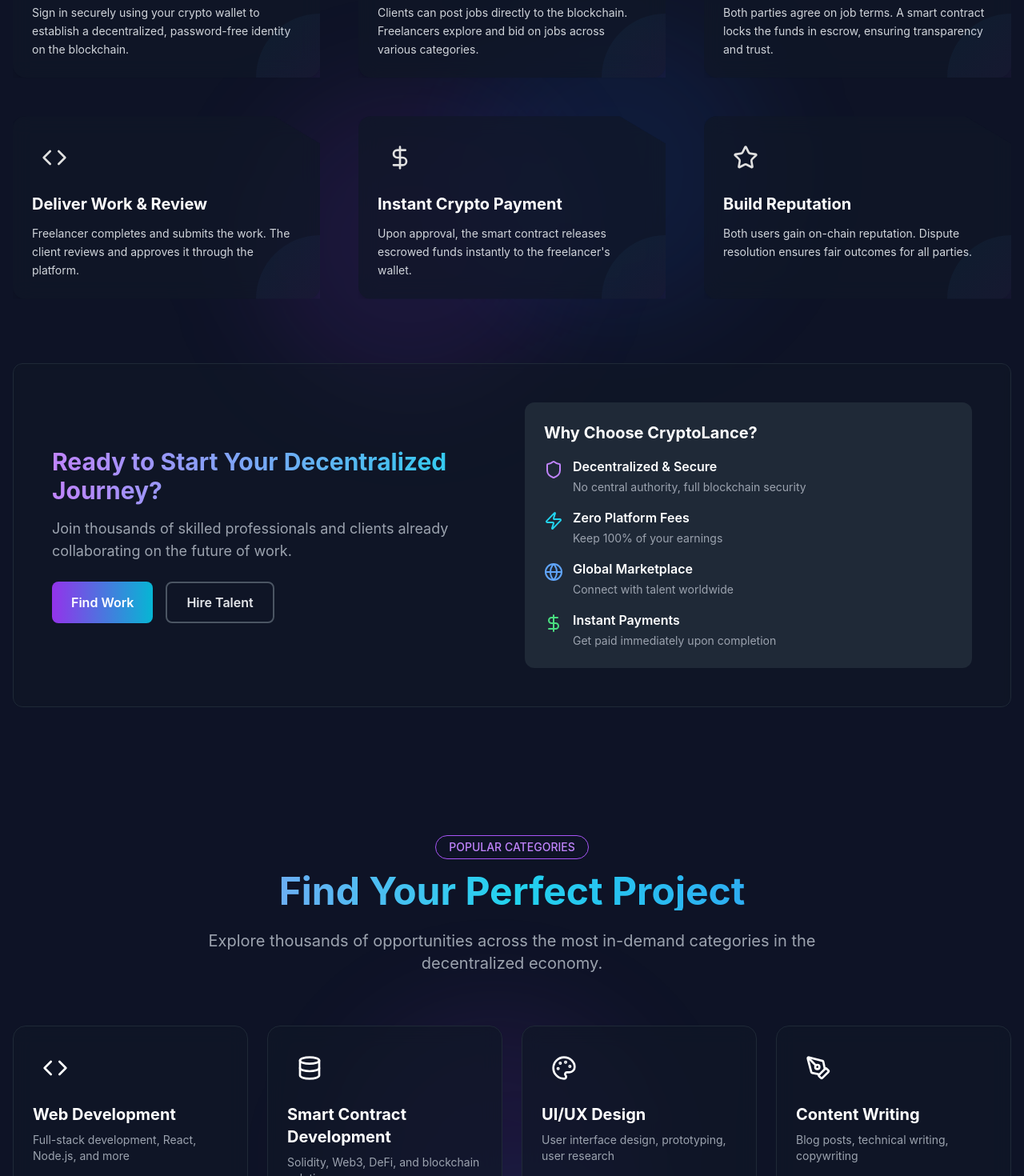
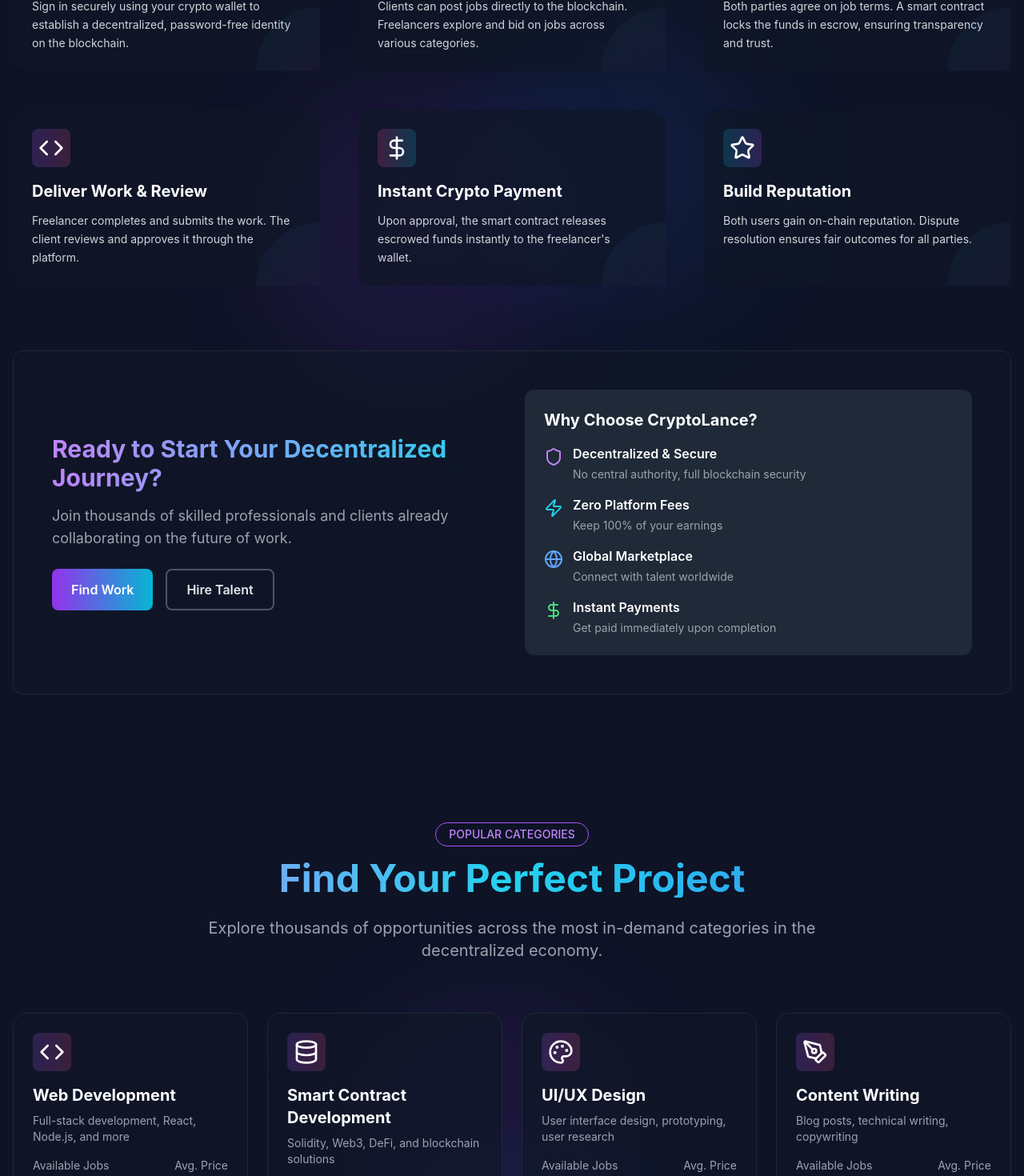
Before and after one commit to Sribabu-Mandraju/D_Freelance, a React (Vite) app in the folder frontend/: page / in a window 1280 px wide. Shown: the part 1285-2755 px from the top of the page at 80% size. Built offline with nearby package versions, Linux system fonts and the light colour scheme.

Commit message:
updated ui of how it works and popular categories

```diff
--- a/frontend/src/Components/main/HowItWorks.jsx
+++ b/frontend/src/Components/main/HowItWorks.jsx
@@ -536,17 +536,27 @@
 >
   <div
     className="relative bg-gray-900/70 backdrop-blur-md shadow-lg rounded-2xl p-6 h-full hover:border-purple-500/60 hover:shadow-xl hover:shadow-purple-500/10 transition-all duration-300 ease-in-out"
-    style={{
-      clipPath: "polygon(0 0, 85% 0, 100% 15%, 100% 100%, 0% 100%)"
-    }}
+  style={{
+  clipPath: "polygon(0 0, 95% 0, 100% 5%, 100% 100%, 0% 100%)"
+}}
+
   >
     {/* Step number */}
 
     {/* Icon */}
-    <div className={`inline-flex p-3 rounded-lg bg-opacity-20 mb-4`}>
-      <div className={``}>{step.icon}</div>
-    </div>
+     <div className="inline-flex items-center justify-center mb-4 group-hover:scale-110 transition-transform duration-300">
+                <div className="relative w-12 h-12 rounded-lg">
+                  {/* Background with opacity (only behind icon) */}
+                  <div
+                    className={`absolute inset-0 rounded-lg bg-gradient-to-r ${step.color} opacity-20 z-0`}
+                  />
 
+                  {/* Icon centered in the box */}
+                  <div className="relative z-10 text-white text-xl flex items-center justify-center h-full w-full">
+                    {step.icon}
+                  </div>
+                </div>
+              </div>
     {/* Content */}
     <div>
       <h3 className="text-xl font-bold mb-3 text-white group-hover:text-purple-300 transition-colors duration-300">
--- a/frontend/src/Components/main/PopularCategories.jsx
+++ b/frontend/src/Components/main/PopularCategories.jsx
@@ -18,7 +18,7 @@
     icon: <Code className="w-8 h-8" />,
     jobs: 1247,
     avgPrice: "$2,500",
-    // color: "from-purple-500 to-cyan-500",
+    color: "from-purple-500 to-pink-500",
     description: "Full-stack development, React, Node.js, and more",
   },
   {
@@ -26,7 +26,7 @@
     icon: <Database className="w-8 h-8" />,
     jobs: 892,
     avgPrice: "$5,000",
-    // color: "from-cyan-500 to-blue-500",
+    color: "from-purple-500 to-pink-500",
     description: "Solidity, Web3, DeFi, and blockchain solutions",
   },
   {
@@ -34,7 +34,7 @@
     icon: <Palette className="w-8 h-8" />,
     jobs: 1156,
     avgPrice: "$1,800",
-    // color: "from-blue-500 to-purple-500",
+    color: "from-purple-500 to-pink-500",
     description: "User interface design, prototyping, user research",
   },
   {
@@ -42,7 +42,7 @@
     icon: <PenTool className="w-8 h-8" />,
     jobs: 2341,
     avgPrice: "$500",
-    // color: "from-purple-500 to-pink-500",
+    color: "from-purple-500 to-pink-500",
     description: "Blog posts, technical writing, copywriting",
   },
   {
@@ -50,7 +50,7 @@
     icon: <Smartphone className="w-8 h-8" />,
     jobs: 743,
     avgPrice: "$3,200",
-    // color: "from-pink-500 to-cyan-500",
+    color: "from-purple-500 to-pink-500",
     description: "iOS, Android, React Native, Flutter",
   },
   {
@@ -58,7 +58,7 @@
     icon: <Brain className="w-8 h-8" />,
     jobs: 456,
     avgPrice: "$4,500",
-    // color: "from-cyan-500 to-purple-500",
+    color: "from-purple-500 to-pink-500",
     description: "Machine learning, data science, AI integration",
   },
   {
@@ -66,7 +66,7 @@
     icon: <Search className="w-8 h-8" />,
     jobs: 1834,
     avgPrice: "$800",
-    // color: "from-purple-500 to-blue-500",
+    color: "from-purple-500 to-pink-500",
     description: "Search optimization, social media, marketing",
   },
   {
@@ -74,7 +74,7 @@
     icon: <Video className="w-8 h-8" />,
     jobs: 567,
     avgPrice: "$1,200",
-    // color: "from-blue-500 to-cyan-500",
+    color: "from-purple-500 to-pink-500",
     description: "Video production, motion graphics, animation",
   },
 ];
@@ -112,16 +112,15 @@
               onMouseLeave={() => setHoveredCategory(null)}
             >
               {/* Icon with gradient background */}
-              <div
-                className={`inline-flex items-center justify-center mb-4 group-hover:scale-110 transition-transform duration-300`}
-              >
-                <div
-                  className={`p-3 rounded-lg bg-gradient-to-r ${category.color}`}
-                >
+              <div className="inline-flex items-center justify-center mb-4 group-hover:scale-110 transition-transform duration-300">
+                <div className="relative w-12 h-12 rounded-lg">
+                  {/* Background with opacity (only behind icon) */}
                   <div
-                    className="text-white text-xl"
-                    style={{ backgroundColor: "transparent" }}
-                  >
+                    className={`absolute inset-0 rounded-lg bg-gradient-to-r ${category.color} opacity-20 z-0`}
+                  />
+
+                  {/* Icon centered in the box */}
+                  <div className="relative z-10 text-white text-xl flex items-center justify-center h-full w-full">
                     {category.icon}
                   </div>
                 </div>
@@ -185,5 +184,5 @@
       </div>
     </section>
   );
-}
+};
 export default PopularCategories;
```
